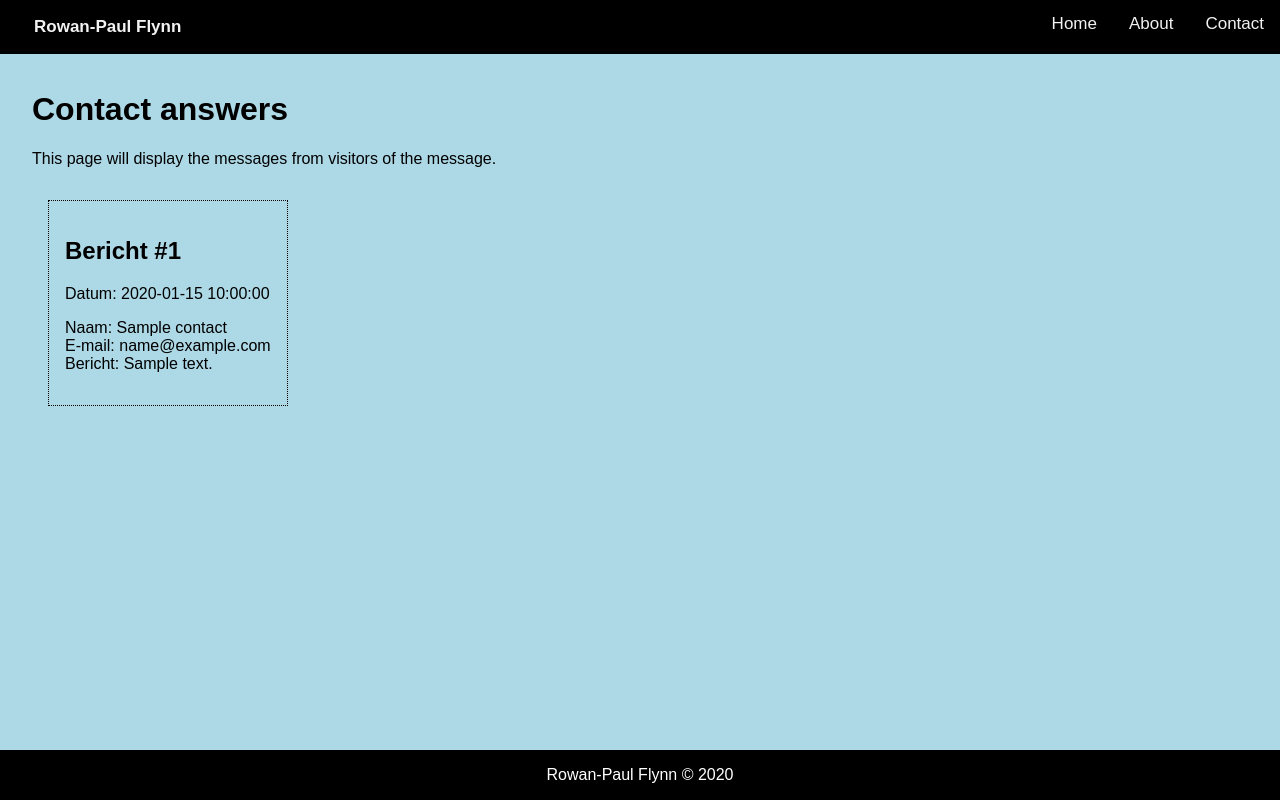
After one commit to Rowan-Paul/rowanpaulflynn, a PHP site: page /contact-answers.php in a window 1280 px wide. The commit adds this page. Run offline with PHP 8.4, Linux system fonts and the light colour scheme; tables that the repository leaves empty or names only in its code hold one stand-in row (values such as "Sample post").

Commit message:
ADD contact answers page

```diff
--- /dev/null
+++ b/public/contact-answers.php
@@ -0,0 +1,40 @@
+<?php
+$title = "Contact answers";
+include_once 'includes/header.php';
+require_once 'includes/database-connect.php';
+
+// Get items from db
+$stmt = $conn->prepare("SELECT * FROM contact ORDER BY id DESC");
+$stmt->execute();
+$results = $stmt->fetchAll();
+?>
+
+<main>
+    <h1>Contact answers</h1>
+    <p>This page will display the messages from visitors of the message.</p>
+
+    <div class="messages">
+        <?php
+            foreach($results as $contact) { ?>
+                <article class="message">
+                    <h2>Bericht #<?=$contact['id']?></h2>
+
+                    <?php
+                        $messageDate = nl2br(htmlentities($contact['date']));
+                        $messageName = nl2br(htmlentities($contact['name']));
+                        $messageEmail = nl2br(htmlentities($contact['email']));
+                        $message = nl2br(htmlentities($contact['message']));
+                    ?>
+
+                    <p>Datum: <?= $messageDate ?? 'Datum niet gevonden' ?></p>
+                    <p>Naam: <?= $messageName ?? 'Naam niet gevonden'?><br>
+                        E-mail: <?= $messageEmail ?? 'Email niet gevonden'?> <br>
+                        Bericht: <?= $message ?? 'Bericht niet gevonden' ?></p>
+                </article>
+        <?php } ?>
+    </div>
+</main>
+
+<?php
+include_once 'includes/footer.php';
+?>
--- a/public/css/styles.css
+++ b/public/css/styles.css
@@ -74,6 +74,17 @@ input {
     color: black;
 }
 
+.messages {
+    display: flex;
+    flex-direction: row;
+}
+
+.message {
+    margin: 1em;
+    padding: 1em;
+    border: black 1px dotted;
+}
+
 /******************/
 
 /* Navigation bar */
@@ -126,6 +137,17 @@ input {
 }
 
 @media screen and (max-width: 600px) {
+    .messages {
+        display: flex;
+        flex-direction: column;
+    }
+
+    .message {
+        margin: 0.5em;
+        padding: 0.5em;
+        border: black 1px dotted;
+    }
+
     /* When the screen is less than 600 pixels wide, hide all links, except for the first one ("Home"). Show the link that contains should open and close the topnav (.icon) */
     .topnav a:not(:first-child) {
         display: none;
@@ -134,9 +156,7 @@ input {
         float: right;
         display: block;
     }
-}
 
-@media screen and (max-width: 600px) {
     /* The "responsive" class is added to the topnav with JavaScript when the user clicks on the icon. This class makes the topnav look good on small screens (display the links vertically instead of horizontally) */
     .topnav.responsive {
         position: relative;
```
